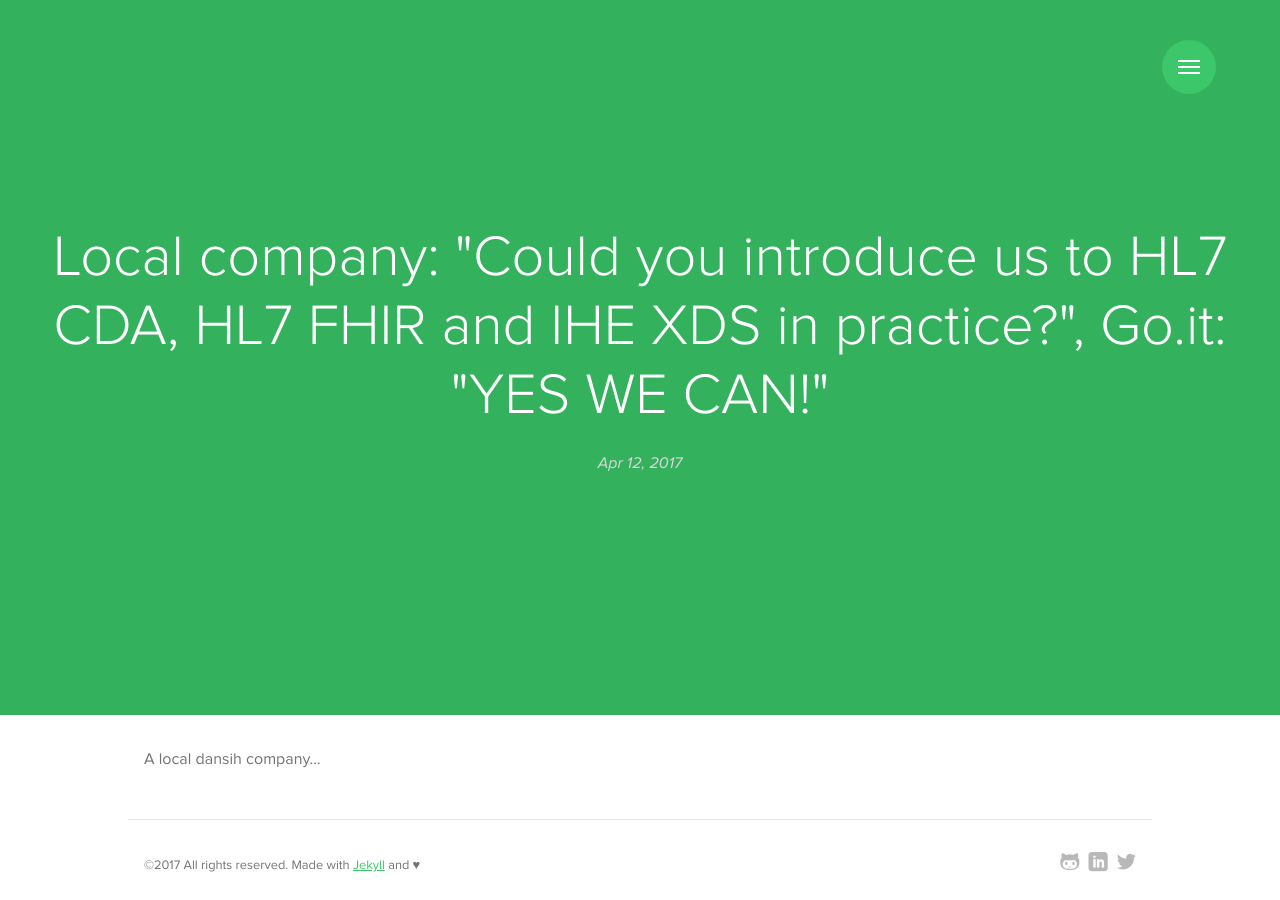
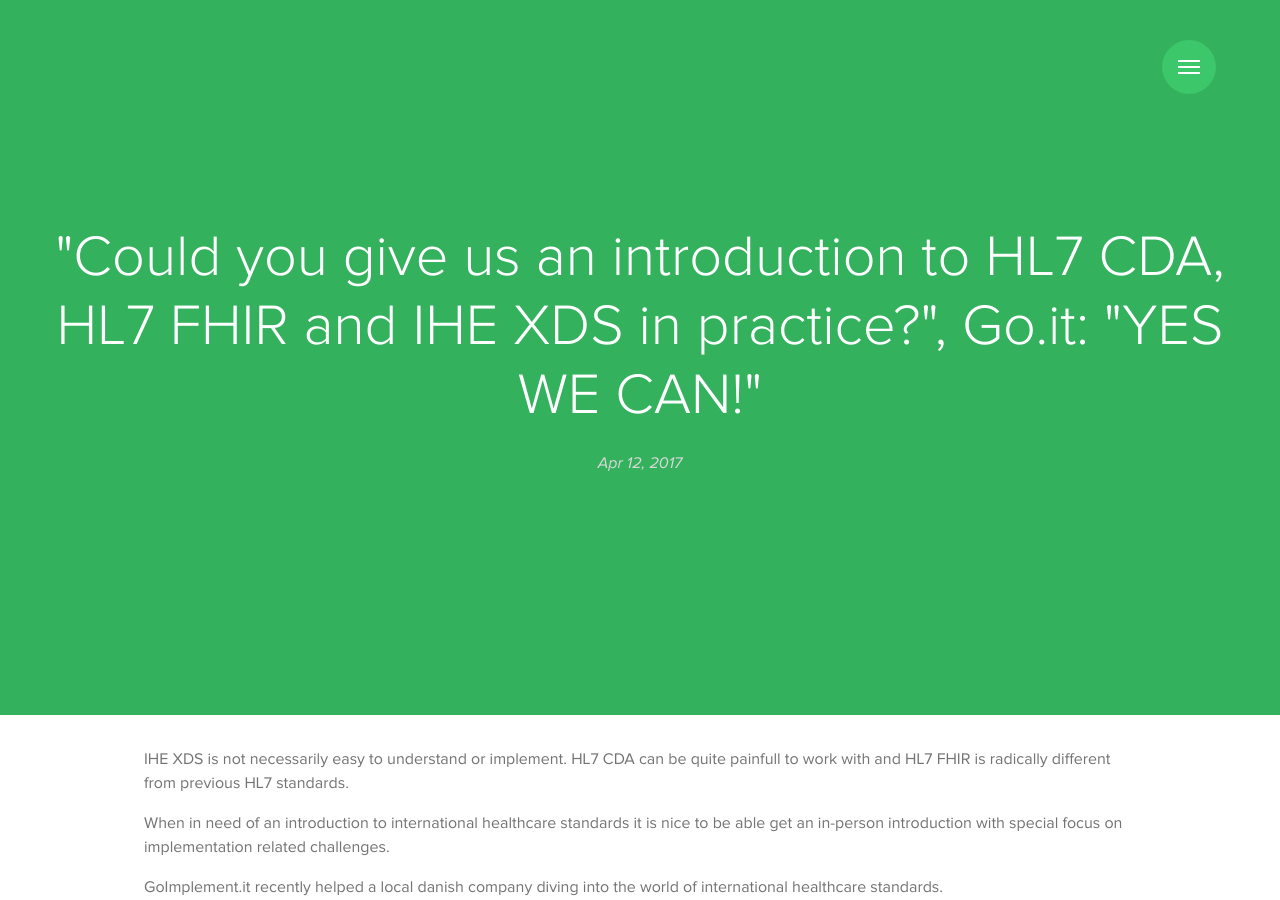
Before and after one commit to goimplementit/goimplementit.github.io, a Jekyll site: the page built from _posts/2017-02-12-hl7_cda_hl7_fhir_and_ihe_xds_in_practice.markdownhl7-cda-hl7-fhir-and-ihe-xds-in-practice.markdown, in a window 1280 px wide. Built offline with Jekyll 4.4.1, drawn with Linux system fonts in a browser that asks for light colours; some web fonts are replaced.

Commit message:
Update 2017-02-12-hl7_cda_hl7_fhir_and_ihe_xds_in_practice.markdownhl7-cda-hl7-fhir-and-ihe-xds-in-practice.markdown

```diff
--- a/_posts/2017-02-12-hl7_cda_hl7_fhir_and_ihe_xds_in_practice.markdownhl7-cda-hl7-fhir-and-ihe-xds-in-practice.markdown
+++ b/_posts/2017-02-12-hl7_cda_hl7_fhir_and_ihe_xds_in_practice.markdownhl7-cda-hl7-fhir-and-ihe-xds-in-practice.markdown
@@ -1,10 +1,14 @@
 ---
 layout: post
-title:  "Local company: \"Could you introduce us to HL7 CDA, HL7 FHIR and IHE XDS in practice?\", Go.it: \"YES WE CAN!\""
+title:  "\"Could you give us an introduction to HL7 CDA, HL7 FHIR and IHE XDS in practice?\", Go.it: \"YES WE CAN!\""
 permalink:  "hl7-cda-hl7-fhir-and-ihe-xds-in-practice"
 date:   2017-04-12 11:23:35 +0100
 categories: HL7, CDA, FHIR, XDS
 visible: 0
 ---
 
-A local dansih company...
+IHE XDS is not necessarily easy to understand or implement. HL7 CDA can be quite painfull to work with and HL7 FHIR is radically different from previous HL7 standards.
+
+When in need of an introduction to international healthcare standards it is nice to be able get an in-person introduction with special focus on implementation related challenges.
+
+GoImplement.it recently helped a local danish company diving into the world of international healthcare standards.
```
